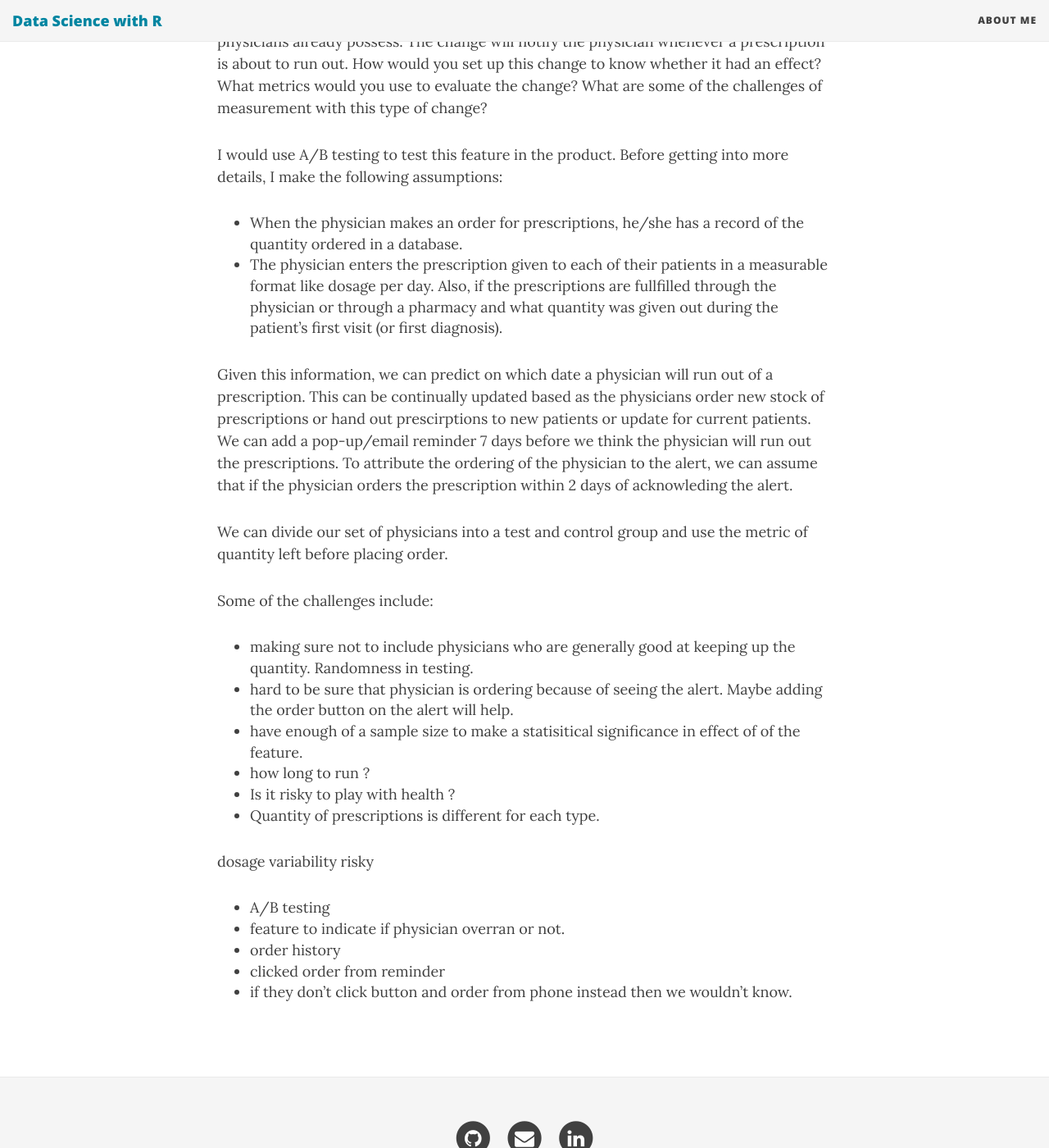
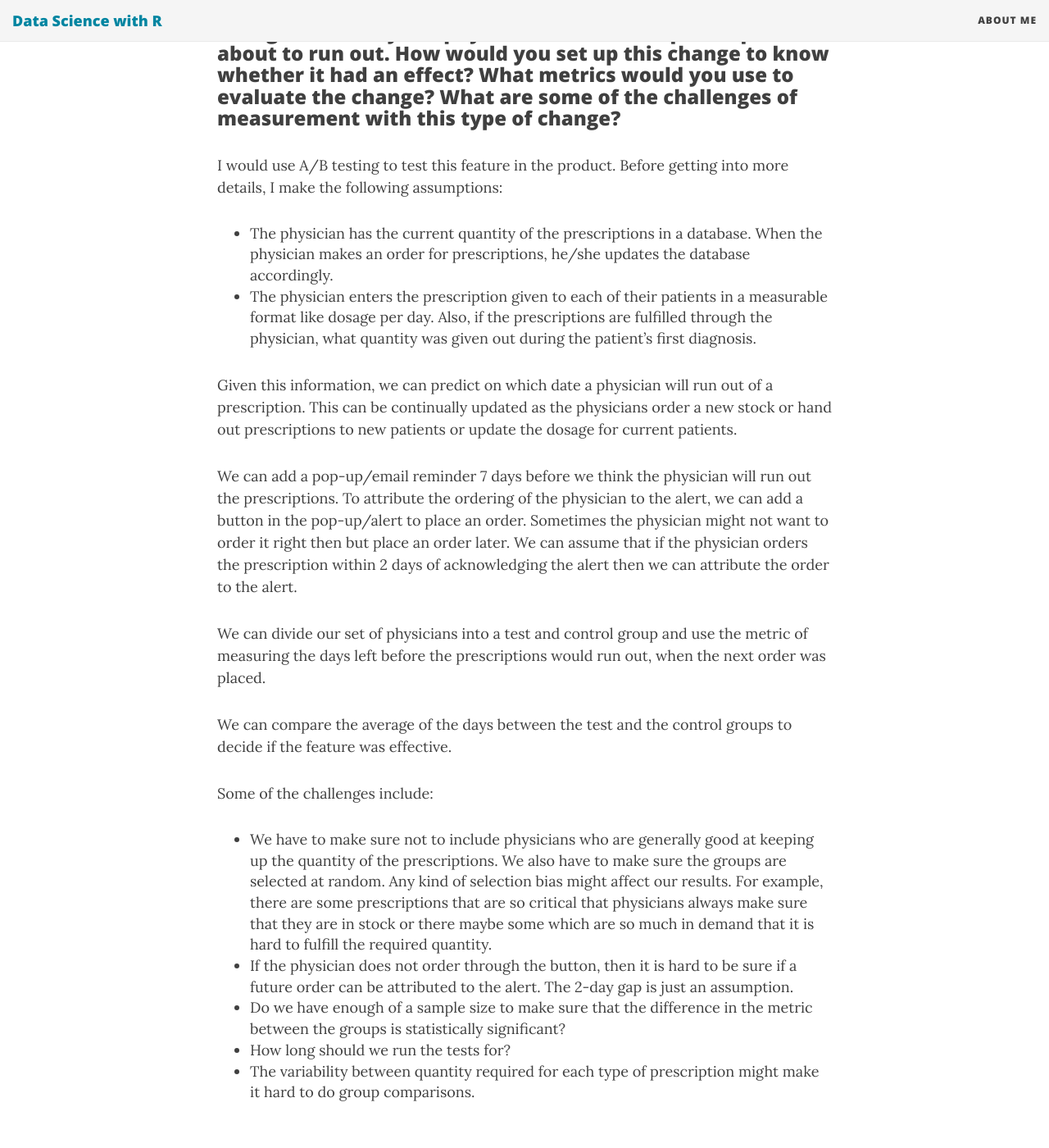
Before and after one commit to sabman83/data-analysis, a Jekyll site: the page built from _posts/2017-01-10-clvr.md, in a window 1280 px wide and 1400 px high, scrolled down 9372 px. Shown: the whole window at 82% size. Built offline with Jekyll 4.4.1, drawn with Linux system fonts in a browser that asks for light colours; nearby versions of some CDN libraries; some of the changed text lies outside the part shown.

Commit message:
Updates to CLVR

```diff
--- a/_posts/2017-01-10-clvr.md
+++ b/_posts/2017-01-10-clvr.md
@@ -66,8 +66,8 @@ I import the data and set up the columns to be factor and date columns appropria
  Max.   :10.000
 ~~~
 
-From the summary, we can see that we have information of the patient visits for the year 2015.
-I verify that each row refers to a unique patient and also note that we have 96 physicians .
+From the summary, we can see that we have information on the patient visits for the year 2015.
+I verify that each row refers to a unique patient and also note that we have 96 physicians.
 
 ~~~ r
 > nrow(clvr_table) == length(unique(clvr_table$member_id))
@@ -126,9 +126,9 @@ So, females have a successful treatment rate of about 48% whereas it is only 38%
 ## Assessment
 ---
 
-### a) If you were to only consider the provider’s efectiveness with regard to this particular treatment, would you recommend reaching out to any of these doctors in particular? If so, which ones, and why?
+### a) If you were to only consider the provider’s effectiveness with regard to this particular treatment, would you recommend reaching out to any of these doctors in particular? If so, which ones, and why?
 
-To evaluate the doctor/physician's performance, I first collect the information about their average success rate. Since the risk score and sex are possibly factors that affect the success rate, I also include the avergage risk assessment scores of the patients and the percentage of female
+To evaluate the doctor/physician's performance, I first collect the information about their average success rate. Since the risk score and sex are possible factors that affect the success rate, I also include the average risk assessment scores of the patients and the percentage of female
 patients.
 
 ~~~ r
@@ -166,10 +166,10 @@ ggplot(doc_success_rate, aes(x= success_rate, y = avg_risk_assessment))
 
 There are some physicians who have a high success rate even if they have mostly worked with males (plotted on the extreme right with darker shades of blue). We definitely want to recommend these physicians.
 
-The physicians in the middle of the plot show a mix of different percentage levels of female patients and average risk scores.
+The physicians in the middle of the plot show a mix of different levels of percentage of female patients and average risk scores.
 
 Given that we have to consider these other factors when it comes to evaluating the success of the physician, I will now construct a decision tree which will hopefully split the data
-based on the circumstances that makes physicians successfull.
+based on the circumstances that make physicians successful.
 
 ~~~ r
 clvr.tree.model <- rpart(clvr_table$outcome~., data = clvr_table[,c(2,6,7,8),with=FALSE])
@@ -265,50 +265,44 @@ unique(clvr_table %>% filter(servicing_provider_id %in% c(1,2,3,4,5,8,9,11,12,13
 >
 ~~~
 
-Another interesting thing to note here is that sex doesn't seem to be a major factor in deciding the outcome and for risk scores of more than 3.5 the chances of a successfull outcome is only 31%.
+Another interesting thing to note here is that sex doesn't seem to be a major factor in deciding the outcome and for risk scores of more than 3.5 the chances of a successful outcome is only 31%.
 
 ### b) What other data would be helpful in understanding which doctors to reach out to? What other data would help you evaluate the overall clinical effectiveness of the doctor? How would you use this data?
 
 As mentioned in the description  the health risk score is a based on a combination of different factors. Instead of building a decision tree purely the risk score, it would be more useful to build the tree by breaking down the risk score into different factors.
 
-These factors could be symptoms, diet, allergies, health history, etc. Even A few other factors that come to mind are
-- Diet : This could helps find a correlation between food and the disease and provide dietary advice to the patients.
-- Geography/Location:  This could relate to diet and also help in recommmending physicians who are close to the patients.
-- Symptoms, Allergies, Health history : This could help us with early detection of the disease
-- Sex: We know that the member's sex is part of the risk score. But building the tree without the risk score and using sex as a feature, we could see a split on sex in the decisison tree.
-- Treatment: What treatments were suggested? Which prove to be most successful and for what kind of patients? We can also share this information with the physicians.
+Some of the factors that come to my mind are:
+
+- *Diet*: This could help find a correlation between food and the disease. This could help us provide dietary advice to the patients.
+- *Geography/Location*:  This could relate to diet and also help in recommending physicians who are close to the patients.
+- *Symptoms, Allergies, Health history*: This could help us with early detection of the disease
+- *Sex*: We know that the member's sex is part of the risk score. But by building the tree without the risk score and using sex as a feature, we could see a split on sex in the decision tree.
+- *Treatment*: What treatments were suggested? Which prove to be most successful and for what kind of patients? We can also share this information with all the physicians.
 
 
 ## Experiment Design
 ___
-A product manager wants to make a change to a piece of software that all of the physicians already possess. The change will notify the physician whenever a prescription is about to run out. How would you set up this change to know whether it had an effect? What metrics would you use to evaluate the change? What are some of the challenges of measurement with this type of change?
+
+### A product manager wants to make a change to a piece of software that all of the physicians already possess. The change will notify the physician whenever a prescription is about to run out. How would you set up this change to know whether it had an effect? What metrics would you use to evaluate the change? What are some of the challenges of measurement with this type of change?
 
 I would use A/B testing to test this feature in the product. Before getting into more details, I make the following assumptions:
-- When the physician makes an order for prescriptions, he/she has a record of the quantity ordered in a database.
-- The physician enters the prescription given to each of their patients in a measurable format like dosage per day. Also, if the prescriptions are fullfilled through the physician or through a pharmacy and what quantity was given out during the patient's first visit (or first diagnosis).
 
-Given this information, we can predict on which date a physician will run out of a prescription. This can be continually updated based as the physicians order new stock of prescriptions or hand out prescirptions to new patients or update for current patients.
-We can add a pop-up/email reminder 7 days before we think the physician will run out the prescriptions. To attribute the ordering of the physician to the alert, we can assume that if the physician orders the prescription within 2 days of acknowleding the alert.
+- The physician has the current quantity of the prescriptions in a database. When the physician makes an order for prescriptions, he/she updates the database accordingly.
+- The physician enters the prescription given to each of their patients in a measurable format like dosage per day. Also, if the prescriptions are fulfilled through the physician, what quantity was given out during the patient's first diagnosis.
 
-We can divide our set of physicians into a test and control group and use the metric of quantity left before placing order.
+Given this information, we can predict on which date a physician will run out of a prescription. This can be continually updated as the physicians order a new stock or hand out prescriptions to new patients or update the dosage for current patients.
+
+We can add a pop-up/email reminder 7 days before we think the physician will run out the prescriptions. To attribute the ordering of the physician to the alert, we can add a button in the pop-up/alert to place an order. Sometimes the physician might not want to
+order it right then but place an order later. We can assume that if the physician orders the prescription within 2 days of acknowledging the alert then we can attribute the order to the alert.
+
+We can divide our set of physicians into a test and control group and use the metric of measuring the days left before the prescriptions would run out, when the next order was placed.
+
+We can compare the average of the days between the test and the control groups to decide if the feature was effective.
 
 Some of the challenges include:
 
-- making sure not to include physicians who are generally good at keeping up the quantity. Randomness in testing.
-- hard to be sure that physician is ordering because of seeing the alert. Maybe adding the order button on the alert will help.
-- have enough of a sample size to make a statisitical significance in effect of of the feature.
-- how long to run ?
-- Is it risky to play with health ?
-- Quantity of prescriptions is different for each type.
-
-
-
-
-dosage variability
-risky
-
-- A/B testing
-- feature to indicate if physician overran or not.
-- order history
-- clicked order from reminder
-- if they don't click button and order from phone instead then we wouldn't know.
+- We have to make sure not to include physicians who are generally good at keeping up the quantity of the prescriptions. We also have to make sure the groups are selected at random. Any kind of selection bias might affect our results. For example, there are some prescriptions that are so critical that physicians always make sure that they are in stock or there maybe some which are so much in demand that it is hard to fulfill the required quantity.
+- If the physician does not order through the button, then it is hard to be sure if a future order can be attributed to the alert. The 2-day gap is just an assumption.
+- Do we have enough of a sample size to make sure that the difference in the metric between the groups is statistically  significant?
+- How long should we run the tests for?
+- The variability between quantity required for each type of prescription might make it hard to do group comparisons.
```
Also changed, not shown: other parts of _posts/2017-01-10-clvr.md (+2 -2 lines).
